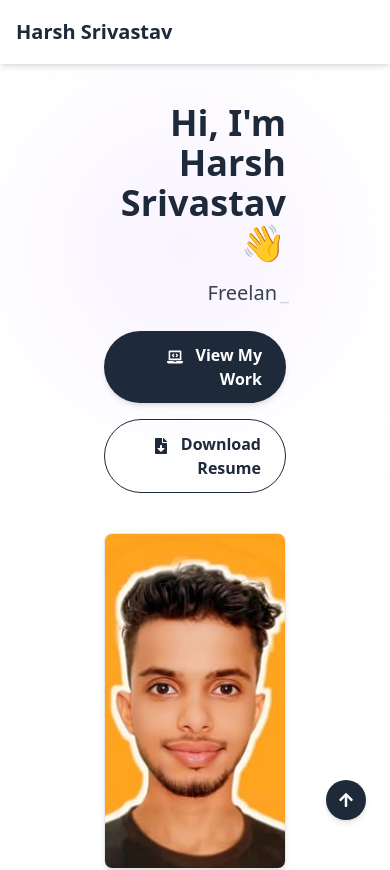
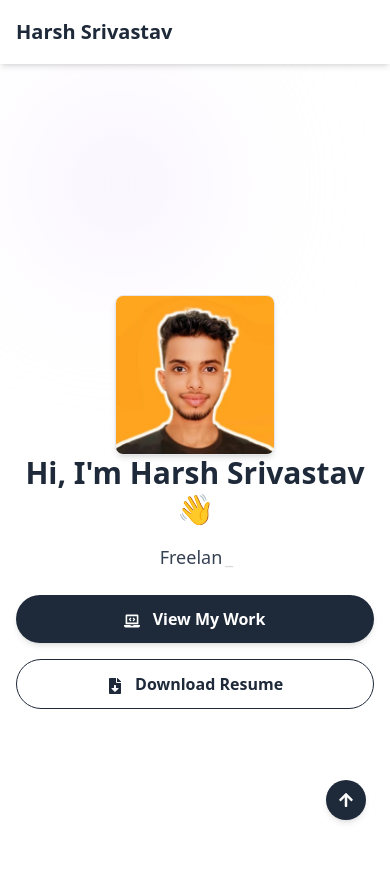
Before and after one commit to harshustle/harsh, a React (Vite) app in the folder Harsh/: page / in a window 390 px wide. Shown: the top 870 px of the page. Built offline with nearby package versions, Linux system fonts and the light colour scheme.

Commit message:
Mobile responsive

```diff
--- a/Harsh/src/pages/Home.jsx
+++ b/Harsh/src/pages/Home.jsx
@@ -24,15 +24,15 @@ export default function Home() {
         >
             {/* Background shapes */}
             <div className="absolute top-0 left-0 w-full h-full z-0">
-    <div className="absolute w-72 h-72 bg-purple-100 rounded-full mix-blend-multiply filter blur-3xl opacity-30 animate-pulse top-10 left-10"></div>
-    <div className="absolute w-72 h-72 bg-pink-100 rounded-full mix-blend-multiply filter blur-3xl opacity-30 animate-pulse bottom-10 right-10"></div>
+                <div className="absolute w-52 h-52 sm:w-72 sm:h-72 bg-purple-100 rounded-full mix-blend-multiply filter blur-3xl opacity-30 animate-pulse top-4 left-4 sm:top-10 sm:left-10"></div>
+                <div className="absolute w-52 h-52 sm:w-72 sm:h-72 bg-pink-100 rounded-full mix-blend-multiply filter blur-3xl opacity-30 animate-pulse bottom-4 right-4 sm:bottom-10 sm:right-10"></div>
             </div>
 
             {/* Hero Section */}
-<div className="flex flex-col md:flex-row items-center justify-center px-26 max-w-6xl mx-auto relative z-10 min-h-screen">
-    <div className="md:w-3/4 text-right md:text-right flex flex-col items-end md:items-start justify-end">
-        <h1 className="text-4xl md:text-5xl font-bold mb-4">Hi, I'm Harsh Srivastav 👋</h1>
-        <h2 className="text-xl text-gray-700 font-medium mb-6 block">
+            <div className="flex flex-col-reverse md:flex-row items-center justify-center px-4 sm:px-8 md:px-16 max-w-6xl mx-auto relative z-10 min-h-screen">
+                <div className="w-full md:w-3/4 flex flex-col items-center md:items-start justify-center text-center md:text-left">
+                    <h1 className="text-3xl sm:text-4xl md:text-5xl font-bold mb-4">Hi, I'm Harsh Srivastav 👋</h1>
+                    <h2 className="text-lg sm:text-xl text-gray-700 font-medium mb-6 block">
                         <Typewriter
                             words={['Full Stack Developer', 'Tech Enthusiast', 'Freelancer']}
                             loop={true}
@@ -44,28 +44,28 @@ export default function Home() {
                         />
                     </h2>
 
-        <div className="flex flex-col sm:flex-row gap-4 justify-center md:justify-start">
+                    <div className="flex flex-col sm:flex-row gap-4 justify-center md:justify-start w-full sm:w-auto">
                         <a
                             href="#projects"
-                className="bg-gray-800 hover:bg-gray-700 text-white font-semibold px-6 py-3 rounded-full shadow-md"
+                            className="bg-gray-800 hover:bg-gray-700 text-white font-semibold px-6 py-3 rounded-full shadow-md text-center"
                         >
                             <FaLaptopCode className="inline mr-2" /> View My Work
                         </a>
                         <a
                             href="/Harsh_Resume.pdf"
                             download
-                className="border border-gray-800 hover:bg-gray-100 text-gray-800 font-semibold px-6 py-3 rounded-full"
+                            className="border border-gray-800 hover:bg-gray-100 text-gray-800 font-semibold px-6 py-3 rounded-full text-center"
                         >
                             <FaFileDownload className="inline mr-2" /> Download Resume
                         </a>
                     </div>
                 </div>
 
-    <div className="md:w-1/4  mt-10 md:mt-0 flex justify-end items-right">
+                <div className="w-full md:w-1/4 mt-8 md:mt-0 flex justify-center items-center">
                     <img
                         src={profilePic}
                         alt="Harsh Srivastav"
-            className="w-84 h-84 object-cover rounded-lg shadow-md border border-gray-200"
+                        className="w-40 h-40 sm:w-64 sm:h-64 object-cover rounded-lg shadow-md border border-gray-200"
                     />
                 </div>
             </div>
```
Lines whose indentation alone changed are shown as unchanged.
